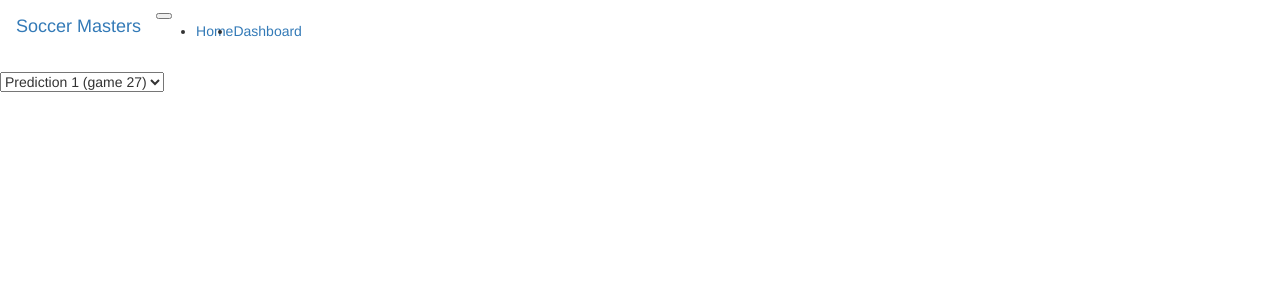
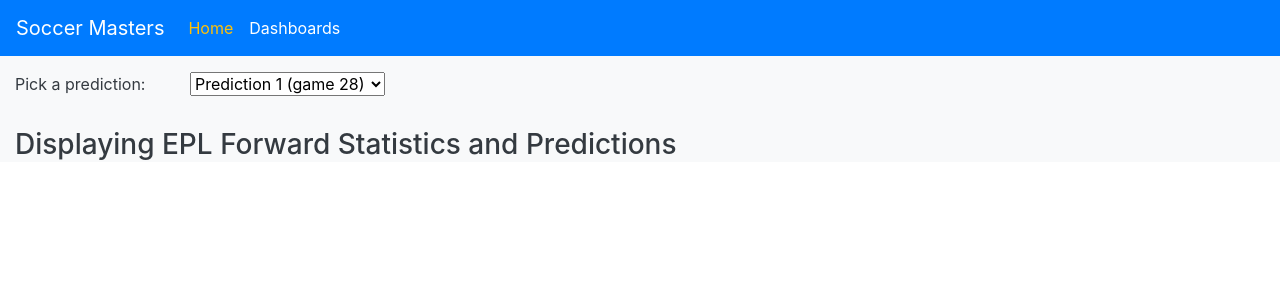
Before and after one commit to jbtrahin/soccer_masters, a Flask app: template templates/homepage.html in a window 1280 px wide. Shown: the top 300 px of the page. Run offline with Flask 2, Linux system fonts and the light colour scheme; the template is opened without the code that fills it, so the values that code supplies are empty; some libraries are stand-ins or nearby versions.

Commit message:
added front-end

```diff
--- a/app.py
+++ b/app.py
@@ -20,35 +20,37 @@ app.config['SQLALCHEMY_DATABASE_URI'] = 'postgres://tklyplugonrpes:1d19818b40604
 
 db = SQLAlchemy(app)
 
-
 # Set up a route to display data
-
 @app.route("/", methods=["GET", "POST"])
 def homepage():
-    # Just return an <html> <table> containing the data JB query from the DB
-    fwd_avg_df_game = pd.read_sql('''SELECT * FROM "FWD_Avg"''', con=db.engine)
-    return render_template('homepage.html', fwd_avg_df_game=fwd_avg_df_game)
+    # Just return an <html> <table> containing the data queried from the DB
+    fwd_avg_df_game = pd.read_sql('''SELECT * FROM "FWD_Avg"''', con=db.engine, index_col=['index'])
+    fwd_avg_df_game.index.name = None
+    return render_template('homepage.html', tables=[fwd_avg_df_game.to_html(classes='data')], titles=fwd_avg_df_game.columns.values)
 
-@app.route("/prediction/game_27")
-def get_prediction_27():
-    # Just return an <html> <table> containing the data JB query from the DB
-     fwd_avg_df_game = pd.read_sql('''SELECT * FROM "FWD_Avg"''', con=db.engine)
-     return render_template('homepage.html', fwd_avg_df_game=fwd_avg_df_game)
-
+#Set up prediction routes
 @app.route("/prediction/game_28")
 def get_prediction_28():
-    # Just return an <html> <table> containing the data JB query from the DB
-     fwd_avg_df_game = pd.read_sql('''SELECT * FROM "FWD_Avg" LIMIT 10''', con=db.engine)
-     return render_template('homepage.html', fwd_avg_df_game=fwd_avg_df_game)
+    # Just return an <html> <table> containing the data queried from the DB
+     fwd_avg_df_game = pd.read_sql('''SELECT * FROM "FWD_Avg" LIMIT 10''', con=db.engine, index_col=['index'])
+     fwd_avg_df_game.index.name = None
+     return render_template('homepage.html', tables=[fwd_avg_df_game.to_html(classes='data')], titles=fwd_avg_df_game.columns.values)
 
 @app.route("/prediction/game_29")
 def get_prediction_29():
-    # Just return an <html> <table> containing the data JB query from the DB
-     fwd_avg_df_game = pd.read_sql('''SELECT * FROM "FWD_Avg" LIMIT 1''', con=db.engine)
-     return render_template('homepage.html', fwd_avg_df_game=fwd_avg_df_game)
+    # Just return an <html> <table> containing the data queried from the DB
+     fwd_avg_df_game = pd.read_sql('''SELECT * FROM "FWD_Avg" LIMIT 1''', con=db.engine, index_col=['index'])
+     fwd_avg_df_game.index.name = None
+     return render_template('homepage.html', tables=[fwd_avg_df_game.to_html(classes='data')], titles=fwd_avg_df_game.columns.values)
+
+@app.route("/prediction/next_game")
+def get_prediction_next_game():
+    # Just return an <html> <table> containing the data queried from the DB
+     fwd_avg_df_game = pd.read_sql('''SELECT * FROM "FWD_Avg"''', con=db.engine, index_col=['index'])
+     fwd_avg_df_game.index.name = None
+     return render_template('homepage.html', tables=[fwd_avg_df_game.to_html(classes='data')], titles=fwd_avg_df_game.columns.values)
 
 # Set up a route to display dashboard
-
 @app.route("/dashboard")
 def get_dashboard():
     # Return some HTML with references to the Tableau
--- a/templates/homepage.html
+++ b/templates/homepage.html
@@ -2,54 +2,89 @@
 <html lang="en">
     <head>
         <meta charset="UTF-8" />
-        <meta name="viewport" content="width=device-width, initial-scale=1.0" />
-        <meta http-equiv="X-UA-Compatible" content="ie=edge" />
+        <meta name="viewport" content="width=device-width, initial-scale=1, shrink-to-fit=no">
+        <meta http-equiv="X-UA-Compatible" content="ie=edge">
         <title>Soccer-Masters Homepage</title>
-        <link rel="stylesheet" href="https://maxcdn.bootstrapcdn.com/bootstrap/3.3.7/css/bootstrap.min.css">
+        <link rel="stylesheet" href="https://maxcdn.bootstrapcdn.com/bootstrap/4.0.0/css/bootstrap.min.css" integrity="sha384-Gn5384xqQ1aoWXA+058RXPxPg6fy4IWvTNh0E263XmFcJlSAwiGgFAW/dAiS6JXm" crossorigin="anonymous">
+        <script src="https://ajax.googleapis.com/ajax/libs/jquery/3.4.1/jquery.min.js"></script>
+        <script>
+            $(document).ready(function(){
+                $("table").addClass("table table-striped table-bordered tablesorter");
+                $("thead").addClass("table-primary");
+            });
+        </script>
+        <script>
+            $(function() {
+                $(".data").tablesorter();
+            });
+        </script>
         <style>
-
+            table, thead, tr, tbody, th, td {
+                text-align: center;
+            }
         </style>
     </head>
 
     <body>
-        <nav class="navbar navbar-expand-lg">
-            <a class="navbar-brand" href="/">Soccer Masters</a>
-            <button class="navbar-toggler" type="button" data-toggle="collapse" data-target="#navbarNav" aria-controls="navbarNav" aria-expanded="false" aria-label="Toggle navigation">
+        <nav class="navbar navbar-expand-lg navbar-light bg-primary">
+            <a class="navbar-brand text-white" href="/">Soccer Masters</a>
+            <button class="navbar-toggler" type="button" data-toggle="collapse" data-target="#navbarSupportedContent" aria-controls="navbarSupportedContent" aria-expanded="false" aria-label="Toggle navigation">
                 <span class="navbar-toggler-icon"></span>
             </button>
-            <div class="collapse navbar-collapse" id="navbarNav">
-                <ul class="navbar-nav">
+
+            <div class="collapse navbar-collapse" id="navbarSupportedContent">
+                <ul class="navbar-nav mr-auto">
                     <li class="nav-item active">
-                        <a class="nav-link" href="/">Home<span class="sr-only">(current)</span></a>
+                        <a class="nav-link text-warning" href="/">Home <span class="sr-only">(current)</span></a>
                     </li>
                     <li class="nav-item">
-                        <a class="nav-link" href="/dashboard">Dashboard</a>
+                        <a class="nav-link text-white" href="/dashboard">Dashboards</a>
                     </li>
                 </ul>
             </div>
         </nav>
+
+        <div class="bg-light text-dark">
+            <div class="container bg-light text-dark pt-3 pb-3" style="margin-left: 0px!important">
+                <div class="row">
+                    <div class="col-sm-2 col-md-2 col-lg-2" style="padding-right: 0px!important">
+                        <p>Pick a prediction: </p>
+                    </div>
+                    <div class="col-sm-1 col-md-1 col-lg-1" style="padding: 0px!important">
                         <form action="/" method="POST">
                             <select onchange="location = this.value">
                                 <div>
-                    <label>prediction_game27</label>
-                    <option value="/prediction/game_27">Prediction 1 (game 27)</option>
-                </div>
-                <div>
                                     <label>prediction_game28</label>
-                    <option value="/prediction/game_28">Prediction 2 (game 28)</option>
+                                    <option value="/prediction/game_28">Prediction 1 (game 28)</option>
                                 </div>
                                 <div>
                                     <label>prediction_game29</label>
-                    <option value="/prediction/game_29">Prediction 3 (game 29)</option>
+                                    <option value="/prediction/game_29">Prediction 2 (game 29)</option>
+                                </div>
+                                <div>
+                                    <label>next_game</label>
+                                    <option value="/prediction/next_game">Prediction Next Game</option>
                                 </div>
                             </select>
                         </form>
-        <div class="container">
-            <div class="col-sm-12 col-md-12 col-lg-12">
-                <div class="table">
-                    <span>{{ fwd_avg_df_game.to_html()|safe }}</span>
                     </div>
                 </div>
             </div>
+
+            <div class="container col-sm-12 col-md-12 col-lg-12">
+                    <h3>Displaying EPL Forward Statistics and Predictions</h3>
+                    <div>
+                        {% for table in tables %}
+                            {{ table|safe }}
+                        {% endfor %}
+                    </div>
+            </div>
+        </div>
+
+        <!-- Optional JavaScript -->
+        <!-- jQuery first, then Popper.js, then Bootstrap JS -->
+        <script src="https://cdnjs.cloudflare.com/ajax/libs/jquery.tablesorter/2.31.3/js/jquery.tablesorter.min.js"></script>
+        <script src="https://cdnjs.cloudflare.com/ajax/libs/popper.js/1.12.9/umd/popper.min.js" integrity="sha384-ApNbgh9B+Y1QKtv3Rn7W3mgPxhU9K/ScQsAP7hUibX39j7fakFPskvXusvfa0b4Q" crossorigin="anonymous"></script>
+        <script src="https://maxcdn.bootstrapcdn.com/bootstrap/4.0.0/js/bootstrap.min.js" integrity="sha384-JZR6Spejh4U02d8jOt6vLEHfe/JQGiRRSQQxSfFWpi1MquVdAyjUar5+76PVCmYl" crossorigin="anonymous"></script>
     </body>
 </html>
```
Also changed, not shown: templates/dashboard.html (+32 -8 lines). Lines whose indentation alone changed are shown as unchanged.
